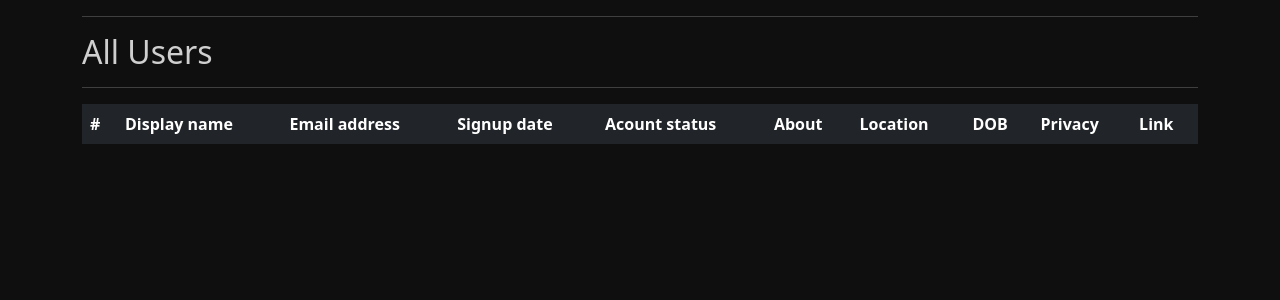
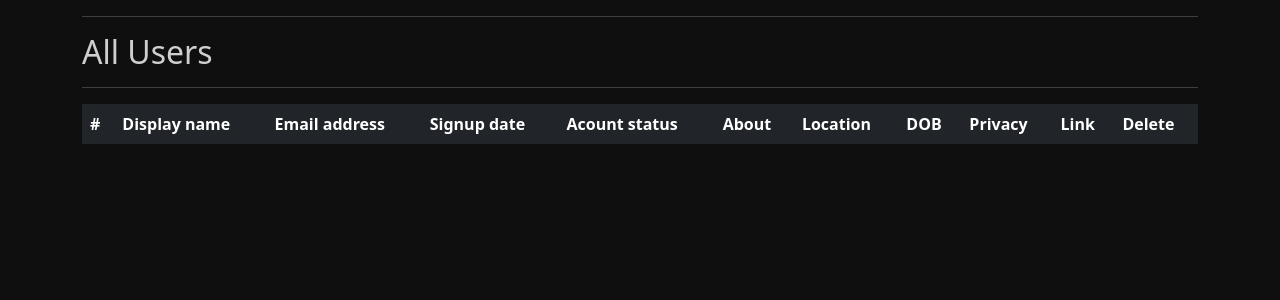
Before and after one commit to unnoun9/social-platform, a Flask app: page /users in a window 1280 px wide. Shown: the part 82-382 px from the top of the page. Run offline with Flask 3, Linux system fonts and the light colour scheme; data that the repository does not hold is empty.

Commit message:
add a delete option in /users through /users/delete/<int:user_id> route. added a TODO route that allows users to 'soft' delete their accounts.

```diff
--- a/app.py
+++ b/app.py
@@ -8,6 +8,7 @@ from forms import SignupForm, LoginForm, EditProfileForm, PostForm, EditPostForm
 
 
 # TODO - Make a different py file for all queries - Store them in a dictionary and call them as needed
+
 
 # Flask app instance
 app = Flask(__name__)
@@ -304,6 +305,14 @@ def profile_view(user_id):
         flash("An error occurred while fetching the user's profile.", "error")
         return redirect(url_for('index'))
 
+# Delete a user account (soft delete - account_status = 'Deleted')
+@app.route('/profile/delete/<int:user_id>')
+@login_required
+def profile_delete(user_id):
+    # TODO - Add a confirmation dialog before deleting the account???
+    pass
+
+
 # Create a post
 @app.route('/post/create', methods=['GET','POST'])
 @login_required
@@ -422,13 +431,12 @@ def post_delete(post_id):
         g.cursor.execute(query, (post_id,))
         g.db.commit()
         flash("Post deleted successfully.")
-        return redirect(url_for('profile'))
     except Exception as e:
         print(e)
         flash("An error occurred while deleting the post.", "error")
-        return redirect(url_for('profile'))
+    return redirect(url_for('profile'))
 
-# Shows all users (for testing only)
+# Temporary route to shows all users (for testing purposes)
 @app.route('/users')
 def users():
     try:
@@ -440,6 +448,20 @@ def users():
         print(e)
         flash("An error occurred while fetching the users.", "error")
         return redirect(url_for('index'))
+
+# Temporary route to delete users (for testing purposes)
+@app.route('/users/delete/<int:user_id>')
+def users_delete(user_id):
+    try:
+        query = 'DELETE FROM user_accounts WHERE id = %s'
+        g.cursor.execute(query, (user_id,))
+        g.db.commit()
+        flash("User deleted successfully.")
+    except Exception as e:
+        print(e)
+        flash("An error occurred while deleting the user.", "error")
+    return redirect(url_for('users'))
+
 
 # Error handlers
 @app.errorhandler(404)
--- a/templates/users.html
+++ b/templates/users.html
@@ -18,6 +18,7 @@
                 <th>DOB</th>
                 <th>Privacy</th>
                 <th>Link</th>
+                <th>Delete</th>
             </tr>
         </thead>
         {% for user in all_users %}
@@ -32,6 +33,7 @@
                 <td>{{ user[9] }}</td>
                 <td>{{ user[10] }}</td>
                 <td><a href="{{ url_for('profile_view', user_id=user[0]) }}" class="link-secondary link-offset-2 link-underline-opacity-25 link-underline-opacity-100-hover"">View</a></td>
+                <td><a href="{{ url_for('users_delete', user_id=user[0]) }}" class="link-secondary link-offset-2 link-underline-opacity-25 link-underline-opacity-100-hover"">Delete</a></td>
             </tr>
         {% endfor %}
     </table>
```
